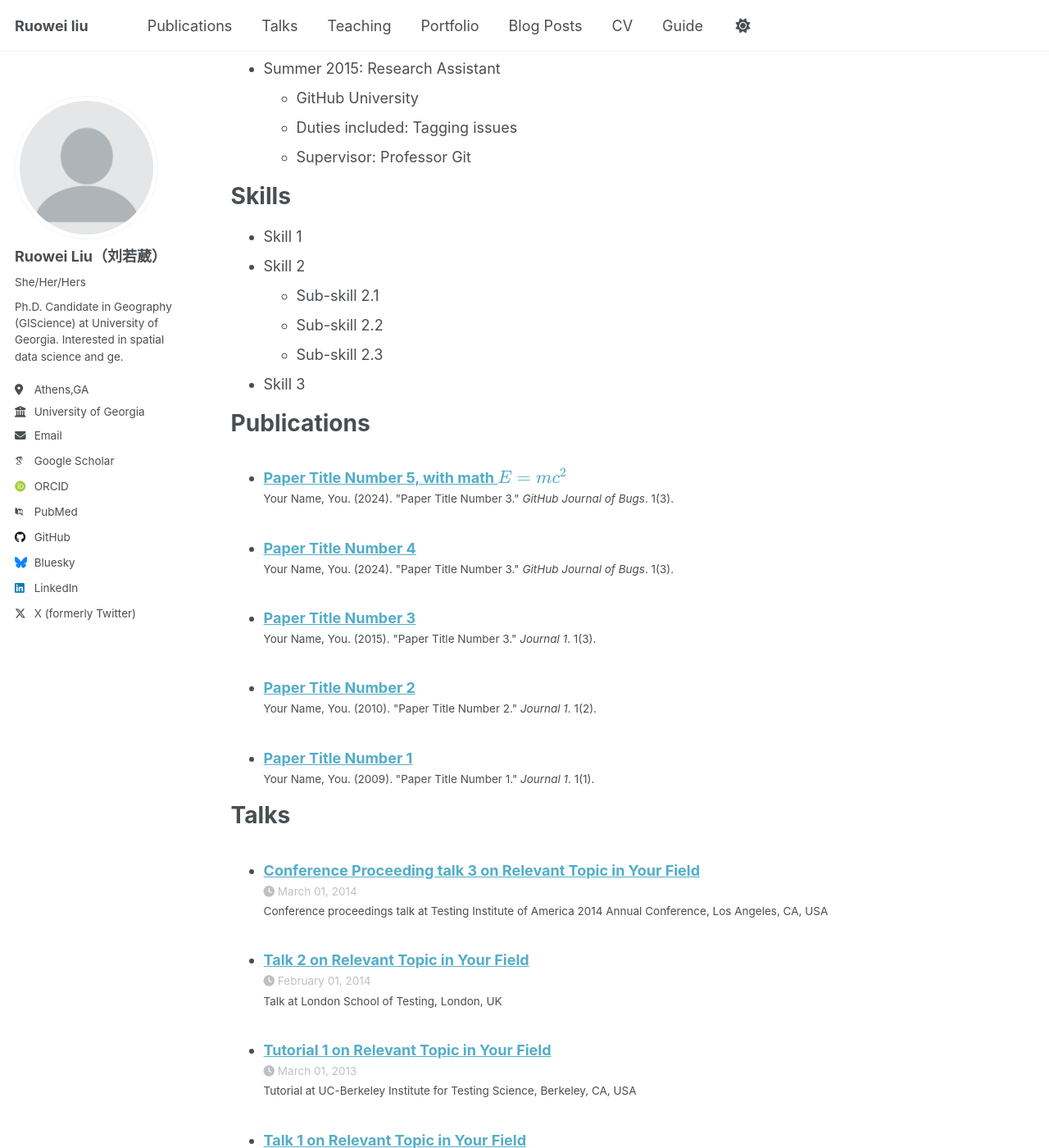
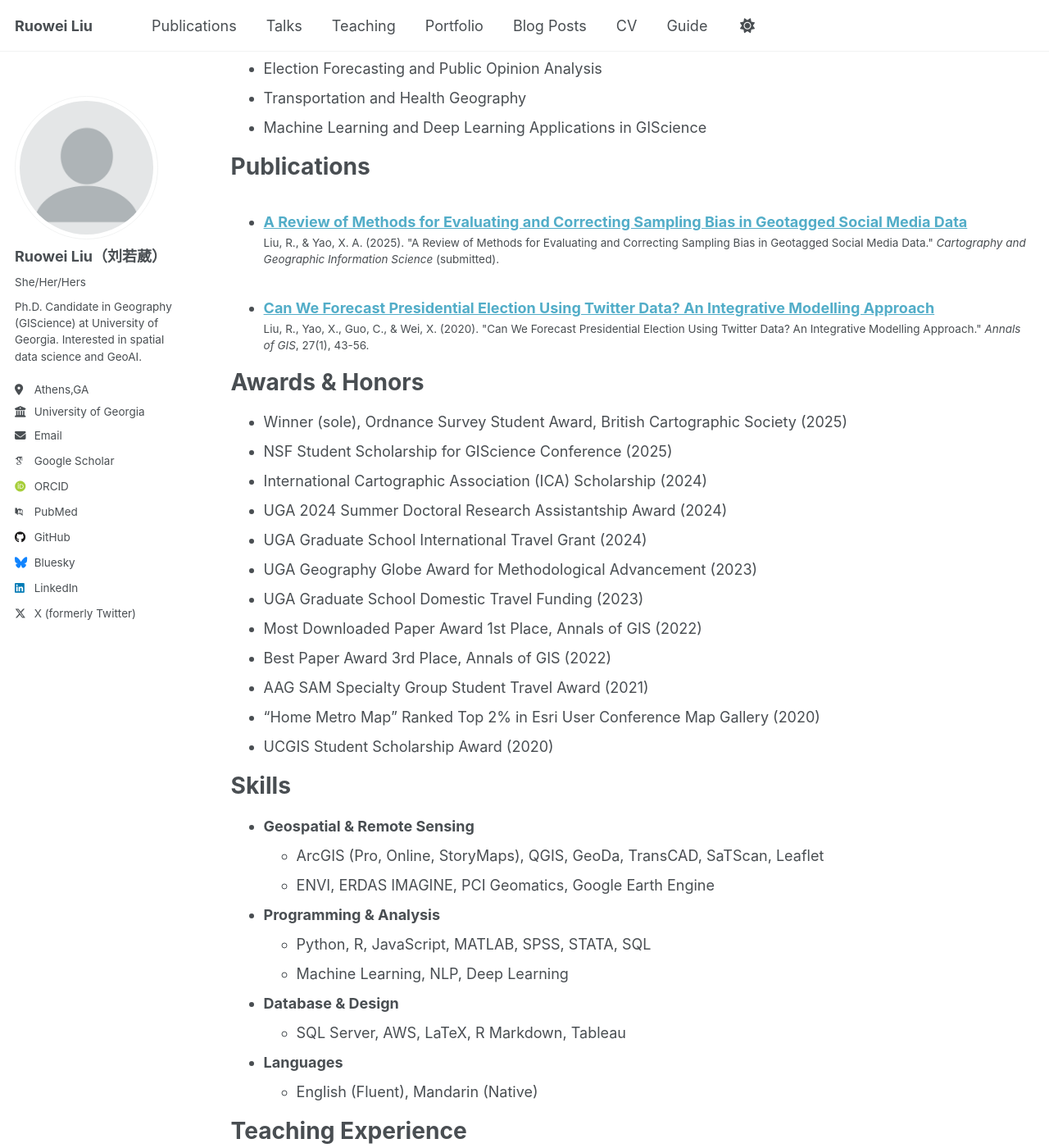
Before and after one commit to ruoweiliu/ruoweiliu.github.io, a Jekyll site: the page built from _pages/cv.md, in a window 1280 px wide and 1400 px high, scrolled down 580 px. Shown: the whole window at 82% size. Built offline with Jekyll 4.4.1, drawn with Linux system fonts in a browser that asks for light colours; some web fonts are replaced; a script that is not in the unit is left out; some of the changed text lies outside the part shown.

Commit message:
Add publications, teaching experience, and update CV

```diff
--- a/_config.yml
+++ b/_config.yml
@@ -9,7 +9,7 @@
 # Basic Site Settings
 locale                   : "en-US"
 site_theme               : "default" # Currently available options are "default", "air"
-title                    : "Ruowei liu"
+title                    : "Ruowei Liu"
 title_separator          : "-"
 name                     : "Ruowei Liu"
 description              : "PhD in Geography (GIScience)"   # Update this with a general description of your site, this is the default if not overridden by a page
@@ -26,7 +26,7 @@ author:
   avatar           : "profile.png"
   name             : "Ruowei Liu（刘若葳）"
   pronouns         : "She/Her/Hers"
-  bio              : "Ph.D. Candidate in Geography (GIScience) at University of Georgia. Interested in spatial data science and ge."
+  bio              : "Ph.D. Candidate in Geography (GIScience) at University of Georgia. Interested in spatial data science and GeoAI."
   location         : "Athens,GA"
   employer         : "University of Georgia"
   uri              : # URL
--- a/_pages/cv.md
+++ b/_pages/cv.md
@@ -11,35 +11,24 @@ redirect_from:
 
 Education
 ======
-* Ph.D in Version Control Theory, GitHub University, 2018 (expected)
-* M.S. in Jekyll, GitHub University, 2014
-* B.S. in GitHub, GitHub University, 2012
+* **Ph.D. in Geography (GIScience)**, University of Georgia, 2025 (Expected)
+  * Dissertation: Applications and Sampling Bias of Geotagged Social Media Big Data
+  * Defense Date: November 13, 2025
+  * GPA: 3.8/4.0
 
-Work experience
+* **B.S. in GIScience**, Sun Yat-Sen University, China, 2016
+  * Thesis: Freeboard Retrieval and Analysis Using DMS Images and ATM Elevation Data in Arctic
+  * Excellent Undergraduate Thesis Award
+  * GPA: 3.7/4.0
+
+Research Interests
 ======
-* Spring 2024: Academic Pages Collaborator
-  * GitHub University
-  * Duties includes: Updates and improvements to template
-  * Supervisor: The Users
-
-* Fall 2015: Research Assistant
-  * GitHub University
-  * Duties included: Merging pull requests
-  * Supervisor: Professor Hub
-
-* Summer 2015: Research Assistant
-  * GitHub University
-  * Duties included: Tagging issues
-  * Supervisor: Professor Git
-
-Skills
-======
-* Skill 1
-* Skill 2
-  * Sub-skill 2.1
-  * Sub-skill 2.2
-  * Sub-skill 2.3
-* Skill 3
+* Geotagged Social Media Data Analytics
+* Sampling Bias Evaluation and Correction
+* Spatial and Temporal Modeling
+* Election Forecasting and Public Opinion Analysis
+* Transportation and Health Geography
+* Machine Learning and Deep Learning Applications in GIScience
 
 Publications
 ======
@@ -47,18 +36,50 @@ Publications
     {% include archive-single-cv.html %}
   {% endfor %}</ul>
 
-Talks
+Awards & Honors
 ======
-  <ul>{% for post in site.talks reversed %}
-    {% include archive-single-talk-cv.html  %}
-  {% endfor %}</ul>
+* Winner (sole), Ordnance Survey Student Award, British Cartographic Society (2025)
+* NSF Student Scholarship for GIScience Conference (2025)
+* International Cartographic Association (ICA) Scholarship (2024)
+* UGA 2024 Summer Doctoral Research Assistantship Award (2024)
+* UGA Graduate School International Travel Grant (2024)
+* UGA Geography Globe Award for Methodological Advancement (2023)
+* UGA Graduate School Domestic Travel Funding (2023)
+* Most Downloaded Paper Award 1st Place, Annals of GIS (2022)
+* Best Paper Award 3rd Place, Annals of GIS (2022)
+* AAG SAM Specialty Group Student Travel Award (2021)
+* "Home Metro Map" Ranked Top 2% in Esri User Conference Map Gallery (2020)
+* UCGIS Student Scholarship Award (2020)
 
-Teaching
+Skills
+======
+* **Geospatial & Remote Sensing**
+  * ArcGIS (Pro, Online, StoryMaps), QGIS, GeoDa, TransCAD, SaTScan, Leaflet
+  * ENVI, ERDAS IMAGINE, PCI Geomatics, Google Earth Engine
+
+* **Programming & Analysis**
+  * Python, R, JavaScript, MATLAB, SPSS, STATA, SQL
+  * Machine Learning, NLP, Deep Learning
+
+* **Database & Design**
+  * SQL Server, AWS, LaTeX, R Markdown, Tableau
+
+* **Languages**
+  * English (Fluent), Mandarin (Native)
+
+Teaching Experience
 ======
   <ul>{% for post in site.teaching reversed %}
     {% include archive-single-cv.html %}
   {% endfor %}</ul>
 
-Service and leadership
+Service & Leadership
 ======
-* Currently signed in to 43 different slack teams
+* Conference Session Co-Chair, AAG Annual Meeting (2024)
+  * Session: Advancing Health Research: Harnessing Geospatial Big Data and Geo-Analytical Techniques
+* Peer Reviewer
+  * Computational Urban Science
+  * International Journal of Applied Earth Observation and Geoinformation
+  * Transactions in GIS
+  * Journal of Location Based Services
+* Member: CaGIS, UCGIS, AAG (2017-Present)
--- a/_publications/2009-10-01-paper-title-number-1.md
+++ /dev/null
@@ -1,14 +0,0 @@
----
-title: "Paper Title Number 1"
-collection: publications
-category: manuscripts
-permalink: /publication/2009-10-01-paper-title-number-1
-excerpt: 'This paper is about the number 1. The number 2 is left for future work.'
-date: 2009-10-01
-venue: 'Journal 1'
-slidesurl: 'https://academicpages.github.io/files/slides1.pdf'
-paperurl: 'https://academicpages.github.io/files/paper1.pdf'
-bibtexurl: 'https://academicpages.github.io/files/bibtex1.bib'
-citation: 'Your Name, You. (2009). &quot;Paper Title Number 1.&quot; <i>Journal 1</i>. 1(1).'
----
-The contents above will be part of a list of publications, if the user clicks the link for the publication than the contents of section will be rendered as a full page, allowing you to provide more information about the paper for the reader. When publications are displayed as a single page, the contents of the above "citation" field will automatically be included below this section in a smaller font.
--- a/_publications/2010-10-01-paper-title-number-2.md
+++ /dev/null
@@ -1,14 +0,0 @@
----
-title: "Paper Title Number 2"
-collection: publications
-category: manuscripts
-permalink: /publication/2010-10-01-paper-title-number-2
-excerpt: 'This paper is about the number 2. The number 3 is left for future work.'
-date: 2010-10-01
-venue: 'Journal 1'
-slidesurl: 'https://academicpages.github.io/files/slides2.pdf'
-paperurl: 'https://academicpages.github.io/files/paper2.pdf'
-citation: 'Your Name, You. (2010). &quot;Paper Title Number 2.&quot; <i>Journal 1</i>. 1(2).'
----
-
-The contents above will be part of a list of publications, if the user clicks the link for the publication than the contents of section will be rendered as a full page, allowing you to provide more information about the paper for the reader. When publications are displayed as a single page, the contents of the above "citation" field will automatically be included below this section in a smaller font.
--- a/_publications/2015-10-01-paper-title-number-3.md
+++ /dev/null
@@ -1,14 +0,0 @@
----
-title: "Paper Title Number 3"
-collection: publications
-category: manuscripts
-permalink: /publication/2015-10-01-paper-title-number-3
-excerpt: 'This paper is about the number 3. The number 4 is left for future work.'
-date: 2015-10-01
-venue: 'Journal 1'
-slidesurl: 'https://academicpages.github.io/files/slides3.pdf'
-paperurl: 'https://academicpages.github.io/files/paper3.pdf'
-citation: 'Your Name, You. (2015). &quot;Paper Title Number 3.&quot; <i>Journal 1</i>. 1(3).'
----
-
-The contents above will be part of a list of publications, if the user clicks the link for the publication than the contents of section will be rendered as a full page, allowing you to provide more information about the paper for the reader. When publications are displayed as a single page, the contents of the above "citation" field will automatically be included below this section in a smaller font.
--- /dev/null
+++ b/_publications/2020-twitter-election.md
@@ -0,0 +1,23 @@
+---
+title: "Can We Forecast Presidential Election Using Twitter Data? An Integrative Modelling Approach"
+collection: publications
+permalink: /publication/2020-twitter-election
+excerpt: 'Most Downloaded Paper Award 1st Place & Best Paper Award 3rd Place in Annals of GIS (2021)'
+date: 2020-01-01
+venue: 'Annals of GIS'
+paperurl: 'https://doi.org/10.1080/19475683.2020.1829704'
+citation: 'Liu, R., Yao, X., Guo, C., & Wei, X. (2020). &quot;Can We Forecast Presidential Election Using Twitter Data? An Integrative Modelling Approach.&quot; <i>Annals of GIS</i>, 27(1), 43-56.'
+---
+
+This paper integrates Twitter sentiment with election forecasting models to predict U.S. presidential election outcomes.
+
+**Awards:**
+- Most Downloaded Paper Award 1st Place (2021)
+- Best Paper Award 3rd Place (2021)
+- Views: 11,541
+- Google Scholar Citations: 65
+- Altmetric: 10
+
+[Download paper here](https://doi.org/10.1080/19475683.2020.1829704)
+
+**Recommended citation:** Liu, R., Yao, X., Guo, C., & Wei, X. (2020). "Can We Forecast Presidential Election Using Twitter Data? An Integrative Modelling Approach." <i>Annals of GIS</i>, 27(1), 43-56.
--- a/_publications/2025-06-08-paper-title-number-5.md
+++ /dev/null
@@ -1,13 +0,0 @@
----
-title: "Paper Title Number 5, with math $$E=mc^2$$"
-collection: publications
-category: conferences
-permalink: /publication/2024-02-17-paper-title-number-4
-excerpt: 'This paper is about a famous math equation, $$E=mc^2$$'
-date: 2024-02-17
-venue: 'GitHub Journal of Bugs'
-paperurl: 'https://academicpages.github.io/files/paper3.pdf'
-citation: 'Your Name, You. (2024). &quot;Paper Title Number 3.&quot; <i>GitHub Journal of Bugs</i>. 1(3).'
----
-
-Using [MathJax](https://www.mathjax.org/) in the description is supported - $$E=mc^2$$ - however, the use must be mindful that the default delimiters are `$$...$$` and `\\[...\\]` which differs from the `$...$` that is typically expected.
--- /dev/null
+++ b/_publications/2025-sampling-bias-review.md
@@ -0,0 +1,16 @@
+---
+title: "A Review of Methods for Evaluating and Correcting Sampling Bias in Geotagged Social Media Data"
+collection: publications
+permalink: /publication/2025-sampling-bias-review
+excerpt: 'Comprehensive review of bias evaluation methods (submitted)'
+date: 2025-01-01
+venue: 'Cartography and Geographic Information Science (submitted)'
+paperurl: ''
+citation: 'Liu, R., & Yao, X. A. (2025). &quot;A Review of Methods for Evaluating and Correcting Sampling Bias in Geotagged Social Media Data.&quot; <i>Cartography and Geographic Information Science</i> (submitted).'
+---
+
+This paper develops a conceptual framework for evaluating and correcting sampling bias in geotagged social media datasets and conducts a comprehensive literature review of current methods.
+
+**Status:** Submitted to Cartography and Geographic Information Science
+
+**Recommended citation:** Liu, R., & Yao, X. A. (2025). "A Review of Methods for Evaluating and Correcting Sampling Bias in Geotagged Social Media Data." <i>Cartography and Geographic Information Science</i> (submitted).
--- a/_teaching/2014-spring-teaching-1.md
+++ /dev/null
@@ -1,20 +0,0 @@
----
-title: "Teaching experience 1"
-collection: teaching
-type: "Undergraduate course"
-permalink: /teaching/2014-spring-teaching-1
-venue: "University 1, Department"
-date: 2014-01-01
-location: "City, Country"
----
-
-This is a description of a teaching experience. You can use markdown like any other post.
-
-Heading 1
-======
-
-Heading 2
-======
-
-Heading 3
-======
--- a/_teaching/2015-spring-teaching-2.md
+++ /dev/null
@@ -1,20 +0,0 @@
----
-title: "Teaching experience 2"
-collection: teaching
-type: "Workshop"
-permalink: /teaching/2015-spring-teaching-1
-venue: "University 1, Department"
-date: 2015-01-01
-location: "City, Country"
----
-
-This is a description of a teaching experience. You can use markdown like any other post.
-
-Heading 1
-======
-
-Heading 2
-======
-
-Heading 3
-======
```
Also changed, not shown: _publications/2024-02-17-paper-title-number-4.md (deleted, +0 -13 lines), _teaching/2023-spring-advanced-analysis.md (added, +23 -0 lines), _publications/2023-covid-transmissibility.md (added), _publications/2025-traffic-violations.md (added), _teaching/2023-fall-intro-gis.md (added), _teaching/2024-spring-transportation.md (added).
